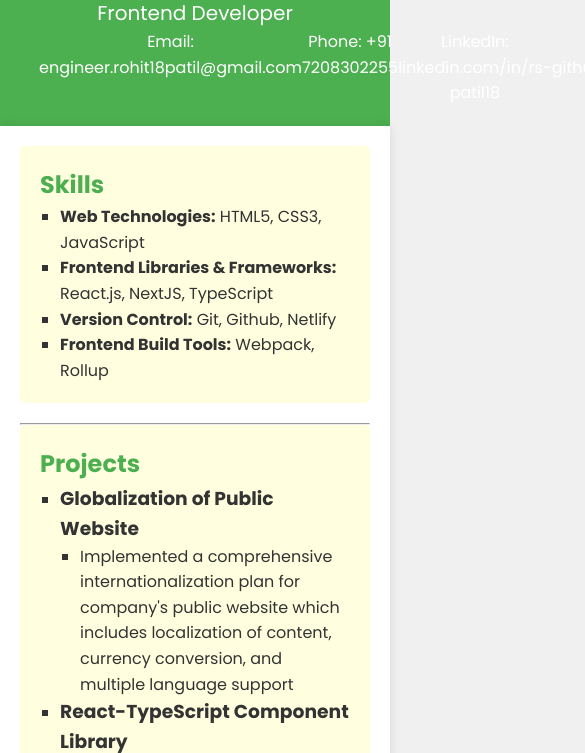
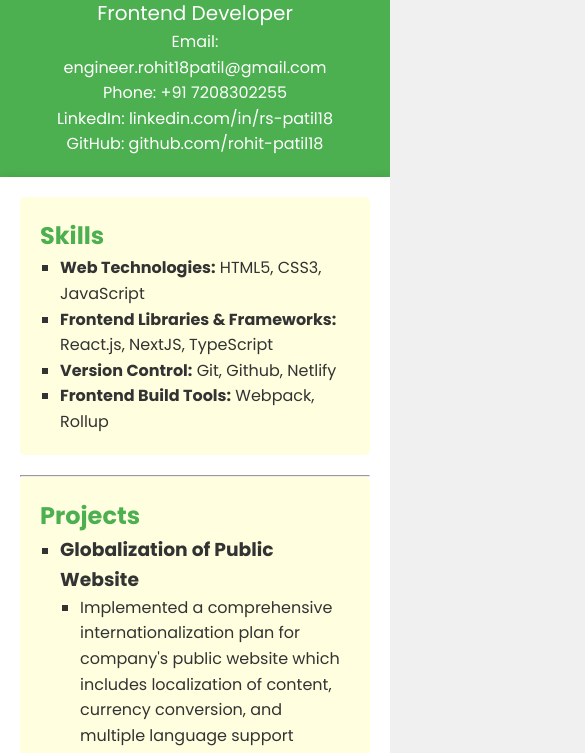
Before and after one commit to rohit-patil18/sample-resume, a plain HTML site: page index.html in a window 390 px wide. Shown: the part 87-840 px from the top of the page, 585 px wide, since content can reach past the window. Drawn offline with Linux system fonts and the light colour scheme.

Commit message:
adding media query

```diff
--- a/style.css
+++ b/style.css
@@ -32,6 +32,10 @@ header p {
     display: flex;
     justify-content: space-around;
     margin: 0 10%;
+
+    @media screen and (max-width: 768px) {
+        flex-direction: column;
+    }
 }
 
 .header-description p {
```
